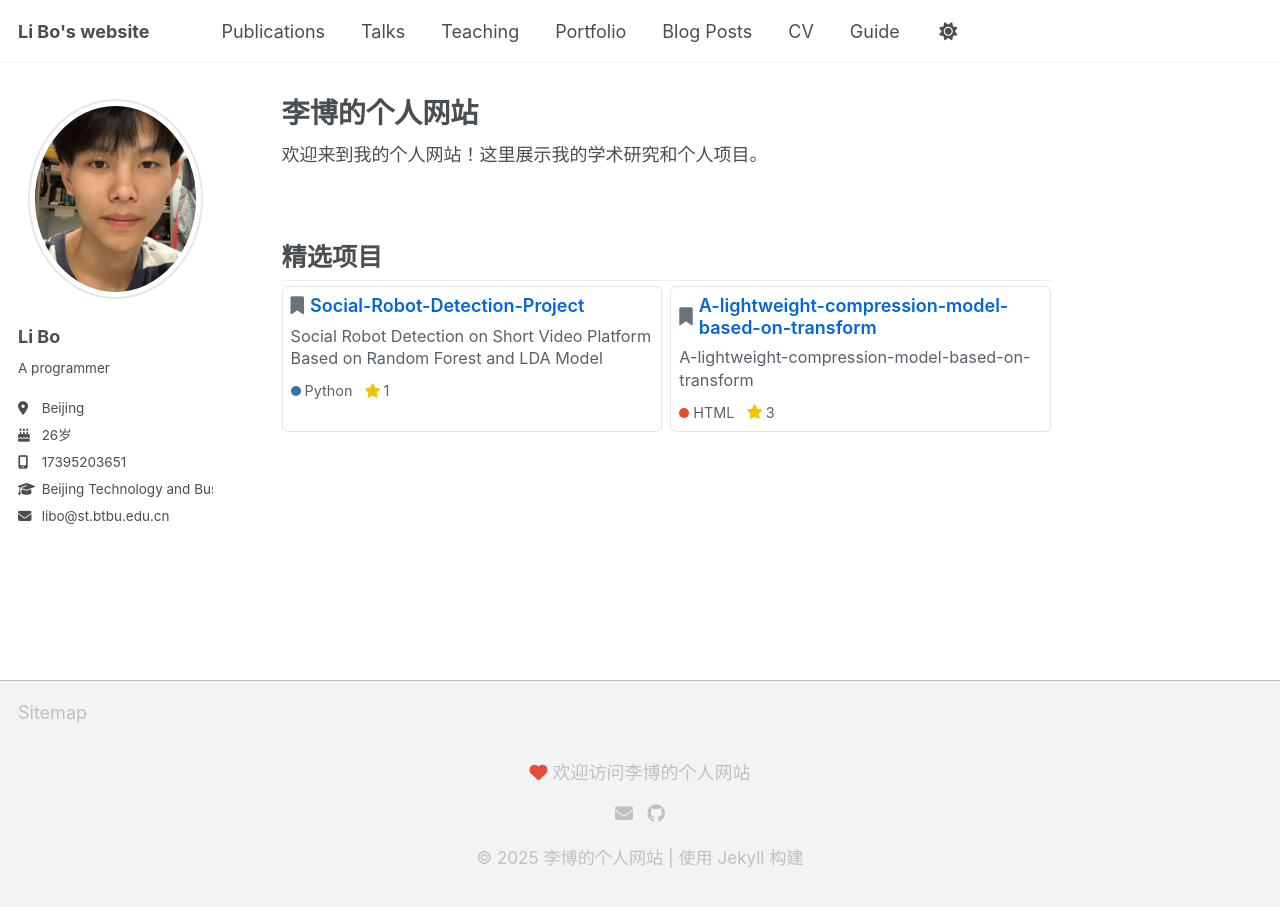
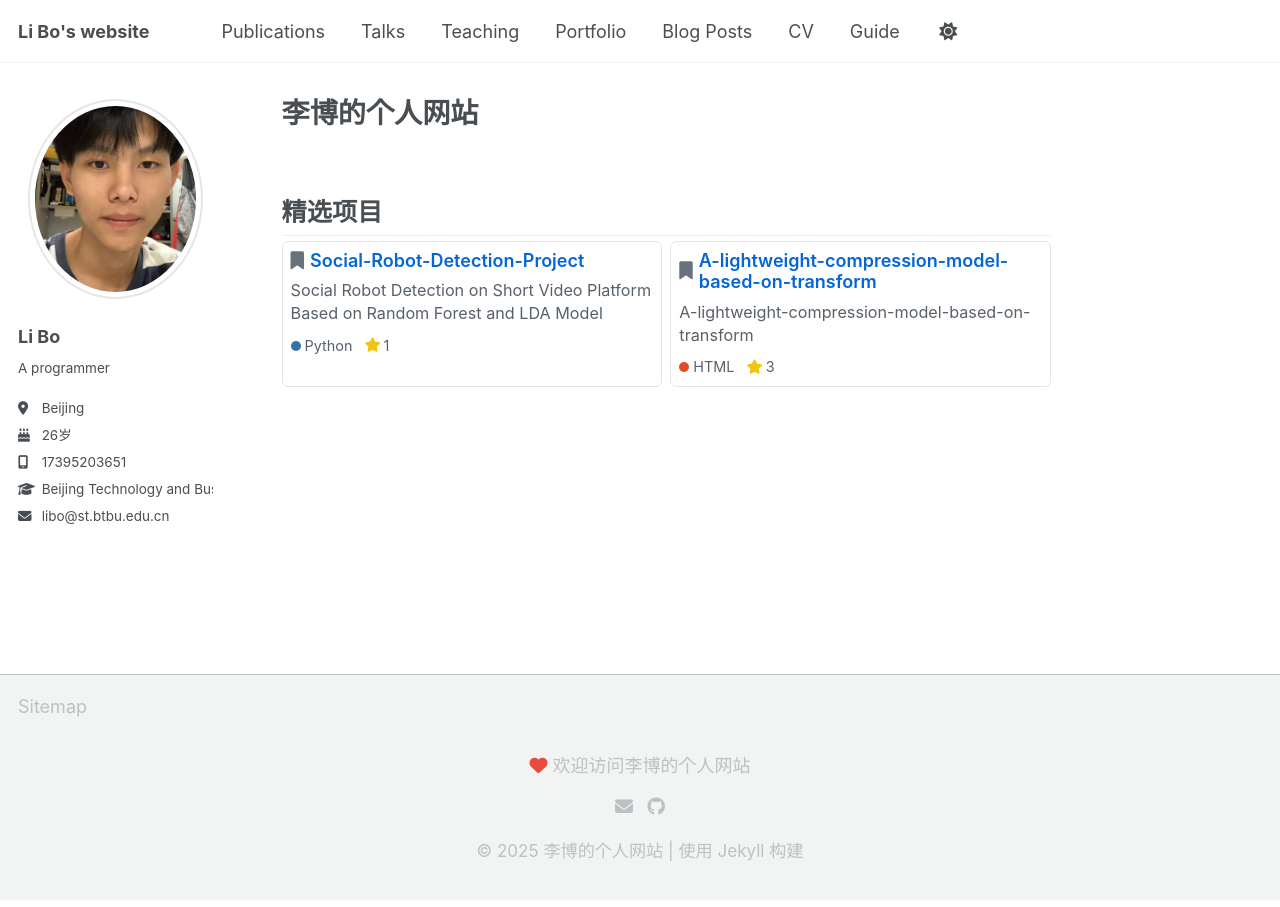
Before and after one commit to libo1999912/libo1999912.github.io, a Jekyll site: the page built from _pages/about.md, in a window 1280 px wide. Built offline with Jekyll 4.4.1, drawn with Linux system fonts in a browser that asks for light colours; a script that is not in the unit is left out.

Commit message:
Update about.md

```diff
--- a/_pages/about.md
+++ b/_pages/about.md
@@ -51,11 +51,6 @@ permalink: /
 </style>
 
 {% include base_path %}
-
-<div class="welcome-section">
-  <p>欢迎来到我的个人网站！这里展示我的学术研究和个人项目。</p>
-</div>
-
 <div class="home-container">
   <div>
     <h2 style="font-size: 1.4rem; border-bottom: 1px solid #eee; padding-bottom: 8px; margin-bottom: 5px;">精选项目</h2> <!-- 减少标题底部外边距 -->
```
